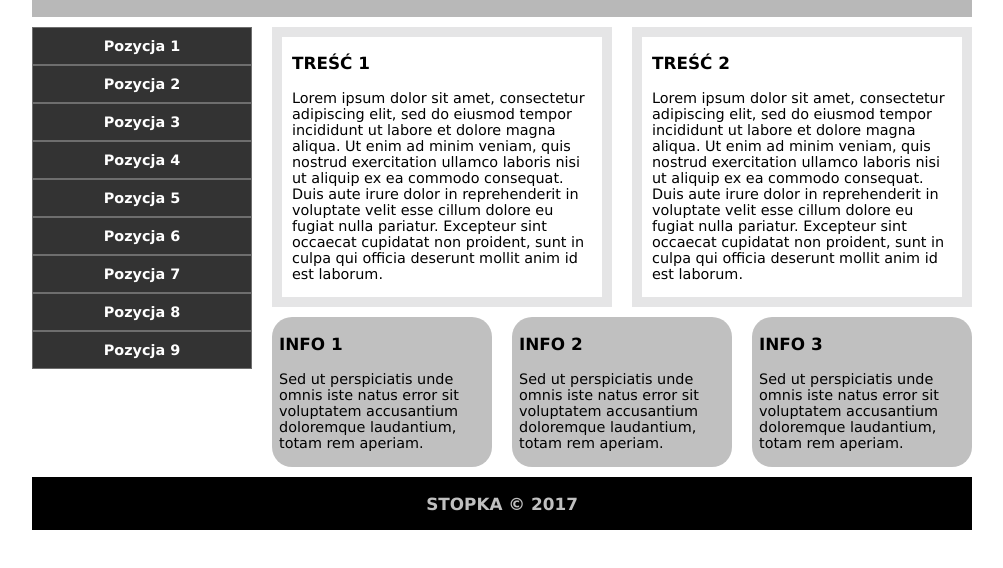
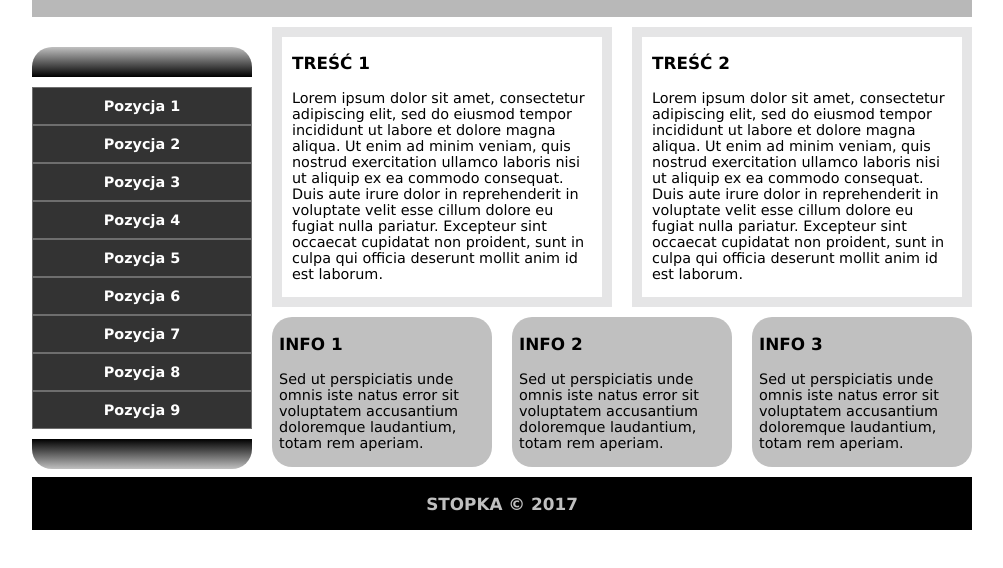
Before and after one commit to nataliawosinska/KCK-1, a plain HTML site: page sport/index.html in a window 1280 px wide. Shown: the part 64-632 px from the top of the page, without its empty margins (138-1141 px from the left). Drawn offline with Linux system fonts and the light colour scheme.

Commit message:
Update style.css

```diff
--- a/sport/CSS/style.css
+++ b/sport/CSS/style.css
@@ -18,8 +18,8 @@ body{
 }
 .tlo div{
 	background-color: #c0c0c0;
-    margin: 10px 0px;
-    padding: 1px 7px;
+    	margin: 10px 0px;
+    	padding: 1px 7px;
 	border-radius: 20px;
 	-webkit-border-radius: 20px;
 	-moz-border-radius: 20px;
@@ -44,8 +44,24 @@ body{
 }
 #left ul li  a:hover{
 	background-color: #999;
-    color: #000;
+    	color: #000;
 }
 #top div {
          padding-left: 20px;
 }
+
+#gora {
+    height: 30px;
+    margin: 30px 0px 0px 0px;
+    background: linear-gradient(silver, black);
+    border-top-left-radius: 20px;
+    border-top-right-radius: 20px;
+}
+
+#dol {
+    height: 30px;
+    margin: 0px;
+    background: linear-gradient(black, silver);
+    border-bottom-left-radius: 20px;
+    border-bottom-right-radius: 20px;
+}
```
